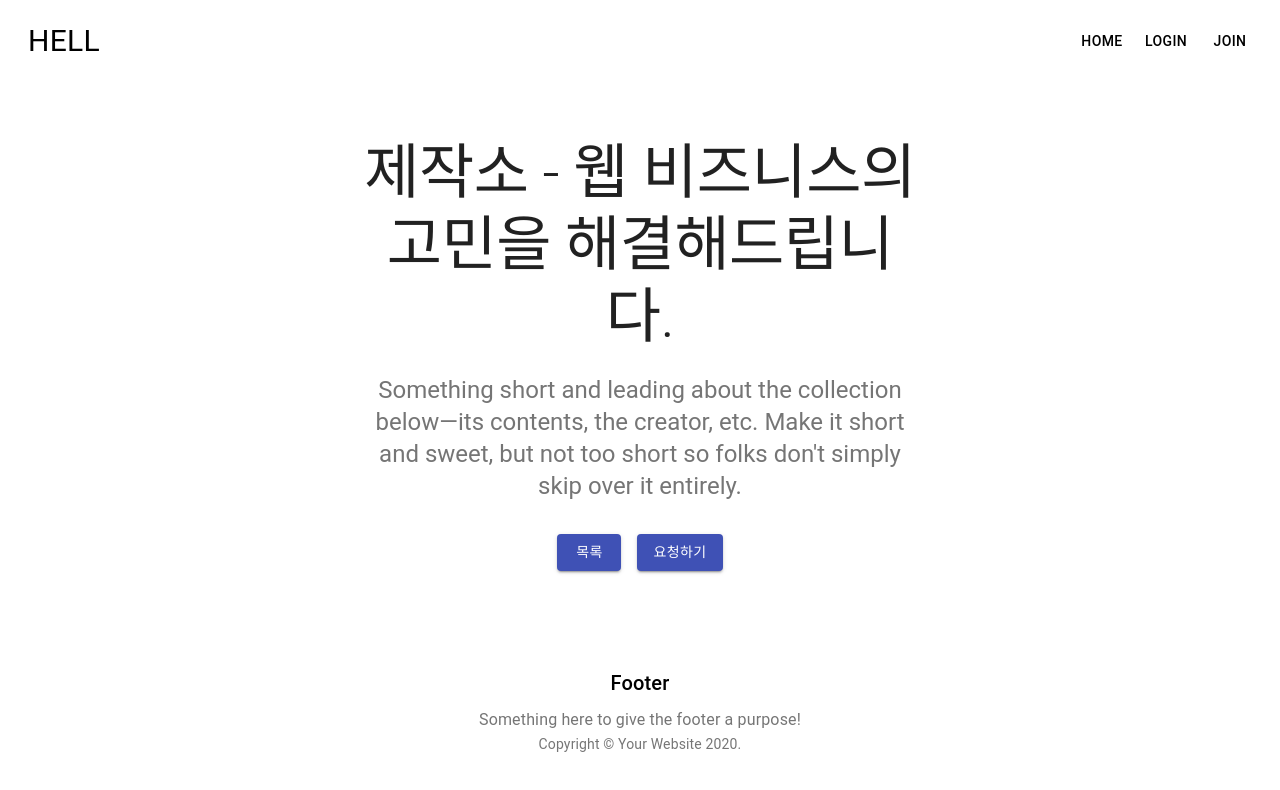
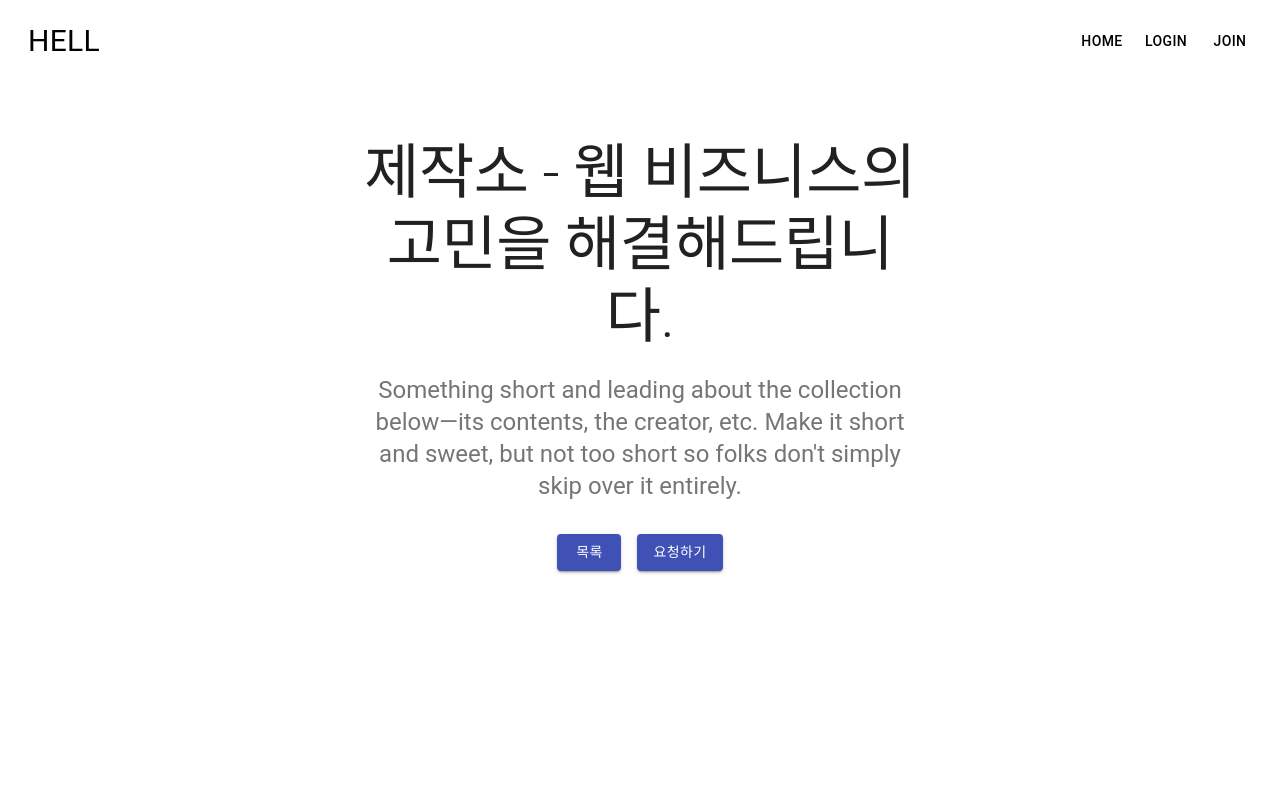
Before and after one commit to bitfrontr46/bitauction, a React (Create React App) app in the folder frontend/: page / in a window 1280 px wide. Shown: the top 790 px of the page. Built offline with nearby package versions, Linux system fonts and the light colour scheme.

Commit message:
jch-userHome Footer 및 Navigation 정리, 회원가입 안나오는 부분 해결

```diff
--- a/frontend/src/App.js
+++ b/frontend/src/App.js
@@ -1,5 +1,5 @@
 import React, { useEffect } from "react";
-import { Route } from "react-router-dom";
+import { Route, BrowserRouter, Switch } from "react-router-dom";
 import { useDispatch } from "react-redux";
 import Home from "./pages/Home/Home";
 import Enroll from "./pages/enroll/Enroll";
@@ -14,6 +14,8 @@ import AdminSettings from "./pages/Admin/AdminSettings";
 import AdminAccountList from "./pages/Admin/AdminAccountList";
 import AdminTagsList from "./pages/Admin/AdminTagsList";
 import Test from "./Test";
+import Footer from "./components/Footer"
+import Navigation from "./components/Navigation"
 
 //css reset 참고하기.
 function App() {
@@ -50,18 +52,20 @@ function App() {
   }, [dispatch]);
   return (
     <>
-      <div>
+      {/* BrowserRouter, Footer, Header 추가 필요 */}
       {/* 일반 회원 페이지 */}
-
+      <BrowserRouter>
+          <Navigation />
+        <Switch>
           <Route path="/" component={Home} exact />
           <Route path="/list" component={ProductList} exact />
           <Route path="/list/:id" component={ProductShow} exact />
           <Route path="/list/:id/bidding" component={Bidding} exact />
           <Route path="/enroll" component={Enroll} exact />
           <Route path="/login" component={Login} exact />
-        <Route path="/join" component={Join} exact />
-      </div>
-      <div>
+          <Route path="/join" component={Join} />
+
+
           {/* 관리자 페이지 */}
           <Route path="/adminlogin" component={AdminLogin} exact />
           <Route path="/adminhome" component={AdminHome} exact />
@@ -69,7 +73,9 @@ function App() {
           <Route path="/adminsettings" component={AdminSettings} exact />
           <Route path="/adminaccountlist" component={AdminAccountList} exact />
           <Route path="/admintagslist" component={AdminTagsList} exact />
-      </div>
+          <Footer />
+        </Switch>
+      </BrowserRouter>
     </>
   );
 }
--- a/frontend/src/pages/Home/Home.js
+++ b/frontend/src/pages/Home/Home.js
@@ -22,8 +22,8 @@ export default function Album() {
   const history = useHistory();
 
   return (
-    <div>
-      <Navigation />
+    <>
+      {/* <Navigation /> */}
       <main>
         <div className={classes.heroContent}>
           <Container maxWidth="sm">
@@ -75,7 +75,7 @@ export default function Album() {
           </Container>
         </div>
       </main>
-      <Footer />
-    </div>
+      {/* <Footer /> */}
+    </>
   );
 }
```
Lines whose indentation alone changed are shown as unchanged.
